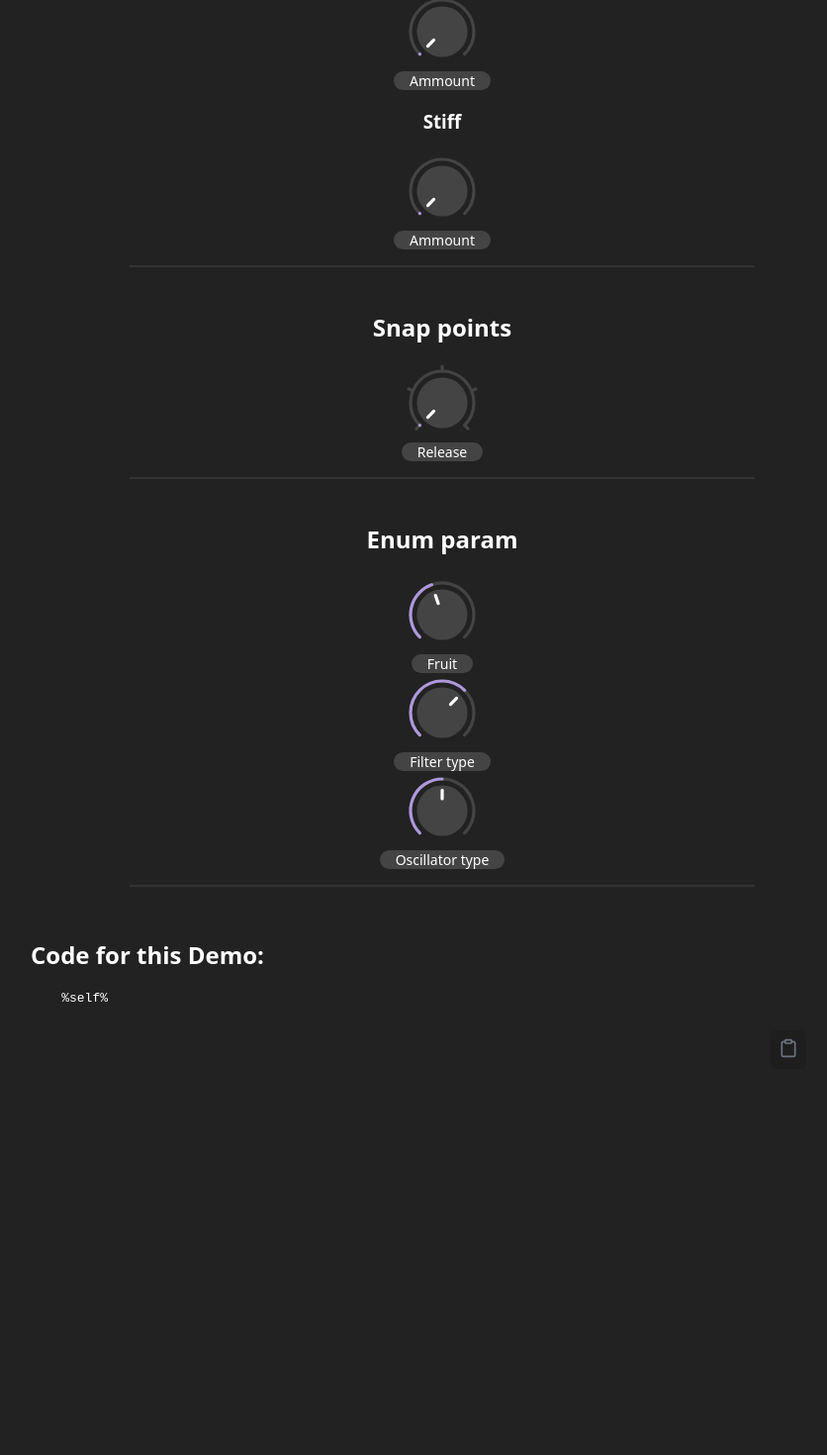
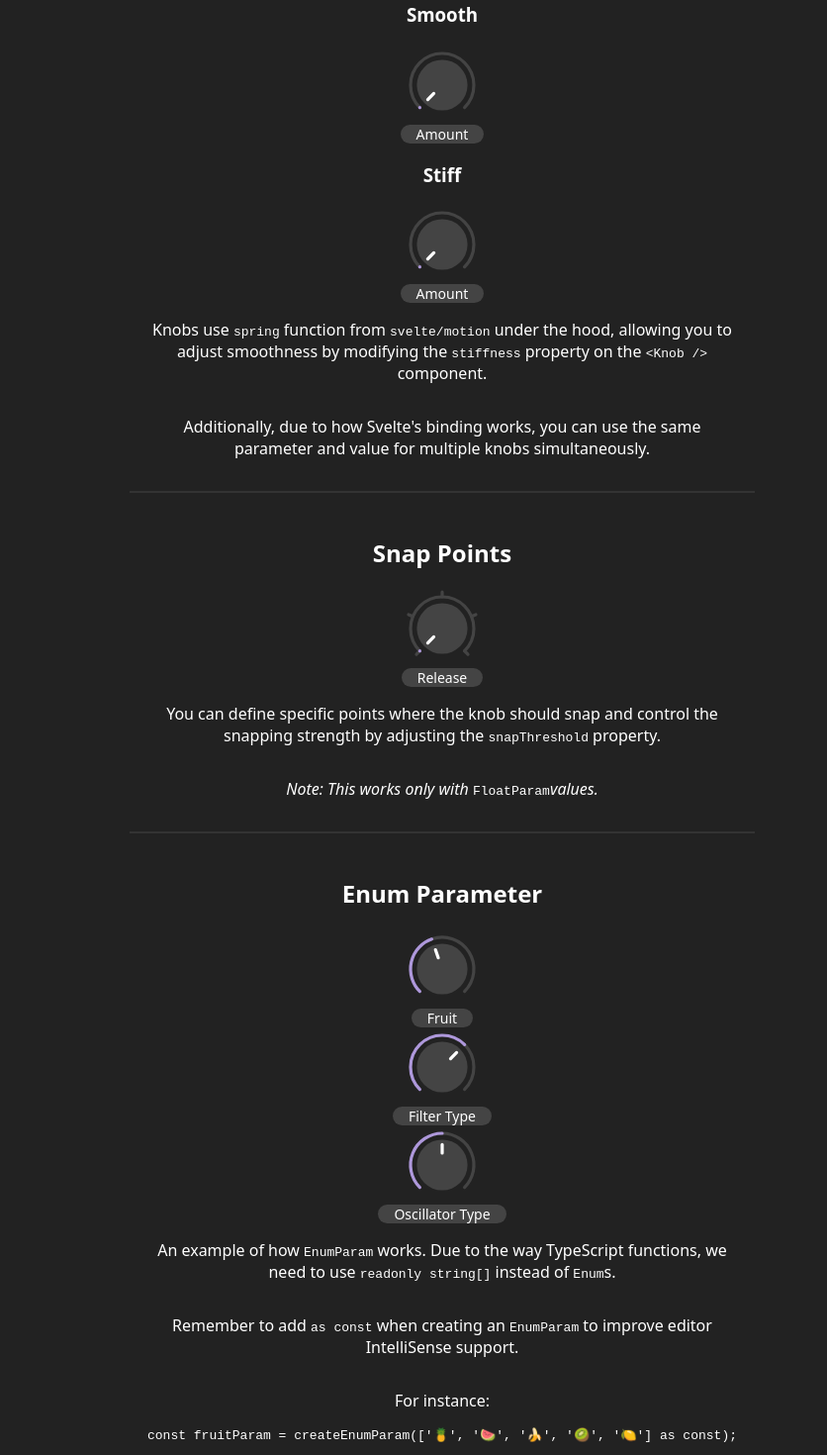
Before and after one commit to eye-wave/svelte-knobs, a SvelteKit app: page / in a window 1280 px wide. Shown: the part 758-2228 px from the top of the page at 99% size, without its empty margins (209-1045 px from the left). Before the commit the page ends 1838 px from the top, so only its background shows below. Built offline with nearby package versions, Linux system fonts and the light colour scheme.

Commit message:
chore: update demo page and docs

```diff
--- a/src/routes/+page.svelte
+++ b/src/routes/+page.svelte
@@ -1,6 +1,4 @@
 <script lang="ts">
-	// remove next
-	import './style.css';
 	// remove next
 	import CopyPaste from './CopyPaste.svelte';
 	import {
@@ -37,26 +35,38 @@
 		<h2>Basic</h2>
 		<Knob param={basicParam} bind:value={basicValue} label="Volume" unit="%" />
 
-		<p>Basic knob with linear param.</p>
+		<p>A basic knob with a linear parameter.</p>
 	</div>
 
 	<div class="example">
 		<h2>Logarithmic</h2>
 		<Knob param={logParam} bind:value={logValue} label="Frequency" unit="hz" />
+
+		<p>A knob with logarithmic scaling (default base is 10).</p>
 	</div>
 
 	<div class="example">
 		<h2>Smoothness</h2>
 
 		<h3>Smooth</h3>
-		<Knob param={smoothParam} bind:value={smoothValue} label="Ammount" unit="%" stiffness={0.1} />
+		<Knob param={smoothParam} bind:value={smoothValue} label="Amount" unit="%" stiffness={0.1} />
 
 		<h3>Stiff</h3>
-		<Knob param={smoothParam} bind:value={smoothValue} label="Ammount" unit="%" stiffness={1} />
+		<Knob param={smoothParam} bind:value={smoothValue} label="Amount" unit="%" stiffness={1} />
+
+		<p>
+			Knobs use <code>spring</code> function from <code>svelte/motion</code> under the hood,
+			allowing you to adjust smoothness by modifying the <code>stiffness</code> property on the
+			<code>{'<Knob />'}</code> component.
+		</p>
+		<p>
+			Additionally, due to how Svelte's binding works, you can use the same parameter and value for
+			multiple knobs simultaneously.
+		</p>
 	</div>
 
 	<div class="example">
-		<h2>Snap points</h2>
+		<h2>Snap Points</h2>
 		<Knob
 			param={snapParam}
 			bind:value={snapValue}
@@ -65,13 +75,30 @@
 			label="Release"
 			unit="ms"
 		/>
+
+		<p>
+			You can define specific points where the knob should snap and control the snapping strength by
+			adjusting the <code>snapThreshold</code> property.
+		</p>
+		<p><i>Note: This works only with </i><code>FloatParam</code><i> values.</i></p>
 	</div>
 
 	<div class="example">
-		<h2>Enum param</h2>
+		<h2>Enum Parameter</h2>
 		<Knob param={enumParam} bind:value={enumValue} label="Fruit" />
-		<Knob param={filterParam} bind:value={filterValue} label="Filter type" />
-		<Knob param={oscParam} bind:value={oscValue} label="Oscillator type" />
+		<Knob param={filterParam} bind:value={filterValue} label="Filter Type" />
+		<Knob param={oscParam} bind:value={oscValue} label="Oscillator Type" />
+
+		<p>
+			An example of how <code>EnumParam</code> works. Due to the way TypeScript functions, we need
+			to use <code>readonly string[]</code> instead of <code>Enum</code>s.
+		</p>
+		<p>
+			Remember to add <code>as const</code> when creating an <code>EnumParam</code> to improve editor
+			IntelliSense support.
+		</p>
+		<p>For instance:</p>
+		<code>const fruitParam = createEnumParam(['🍍', '🍉', '🍌', '🥝', '🍋'] as const);</code>
 	</div>
 </div>
 
@@ -81,6 +108,15 @@
 </div>
 
 <style>
+	:global(body) {
+		margin: 0;
+		padding: 0;
+		min-height: 100vh;
+		background: #222;
+		color: #fff;
+		font-family: sans;
+	}
+
 	.grid {
 		padding: 2rem;
 		display: flex;
@@ -101,6 +137,10 @@
 		border-bottom: solid 2px #333;
 	}
 
+	.example > p {
+		text-align: center;
+	}
+
 	.example > h2 {
 		user-select: none;
 	}
--- a/src/routes/style.css
+++ /dev/null
@@ -1,8 +0,0 @@
-body {
-	margin: 0;
-	padding: 0;
-	min-height: 100vh;
-	background: #222;
-	color: #fff;
-	font-family: sans;
-}
--- a/svelte.config.js
+++ b/svelte.config.js
@@ -2,7 +2,7 @@ import adapter from '@sveltejs/adapter-static';
 import { vitePreprocess } from '@sveltejs/vite-plugin-svelte';
 import { createHighlighter } from 'shiki';
 
-const theme = 'catppuccin-macchiato';
+const theme = 'poimandres';
 
 const highlighter = await createHighlighter({
 	langs: ['svelte'],
```
Also changed, not shown: 1 other file (tests, documents, lock files or other folders).
